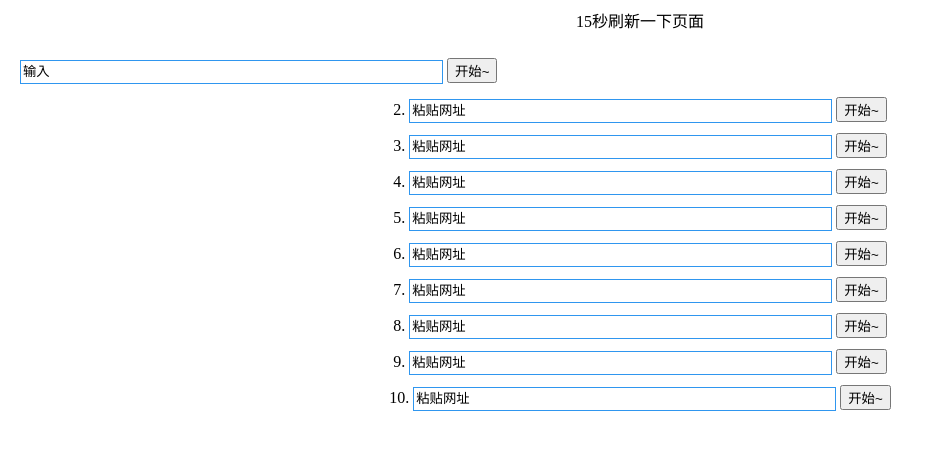
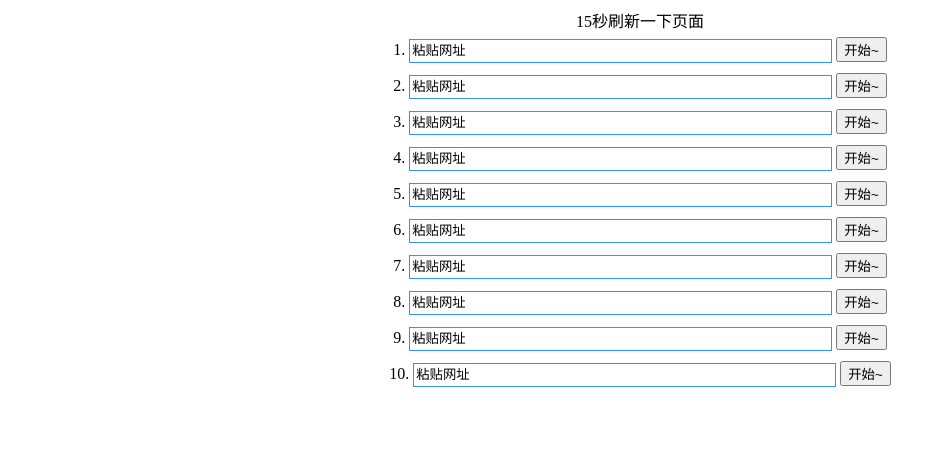
Before and after one commit to sujinran/xiareshou, a plain HTML site: page index.html in a window 1280 px wide. Shown: the whole page, without its empty margins (0-934 px from the left). Drawn offline with nearby package versions, Linux system fonts and the light colour scheme.

Commit message:
Update index.html

```diff
--- a/index.html
+++ b/index.html
@@ -1,4 +1,3 @@
-
 <!DOCTYPE HTML>
 <html>
 <head>
@@ -17,18 +16,7 @@
 </head>
 <body>
 <div class="head">15秒刷新一下页面
-<div class="row">
- <table>
-       <tr>
-            <td>
-                 <a href="http://www.baidu.com">
-                 </a>
-            </td>
-            <td><br/><input type="text" id="url1" size="50" value="输入"> <button type="button" class="btn" data-no="1" data-stat="0">开始~</button></td>
-
-         </tr>
-    </table>
-</div>
+<div class="row">1. <input type="text" id="url1" size="50" value="粘贴网址"> <button type="button" class="btn" data-no="1" data-stat="0">开始~</button></div>
 <div class="row">2. <input type="text" id="url2" size="50" value="粘贴网址"> <button type="button" class="btn" data-no="2" data-stat="0">开始~</button></div>
 <div class="row">3. <input type="text" id="url3" size="50" value="粘贴网址"> <button type="button" class="btn" data-no="3" data-stat="0">开始~</button></div>
 <div class="row">4. <input type="text" id="url4" size="50" value="粘贴网址"> <button type="button" class="btn" data-no="4" data-stat="0">开始~</button></div>
```
